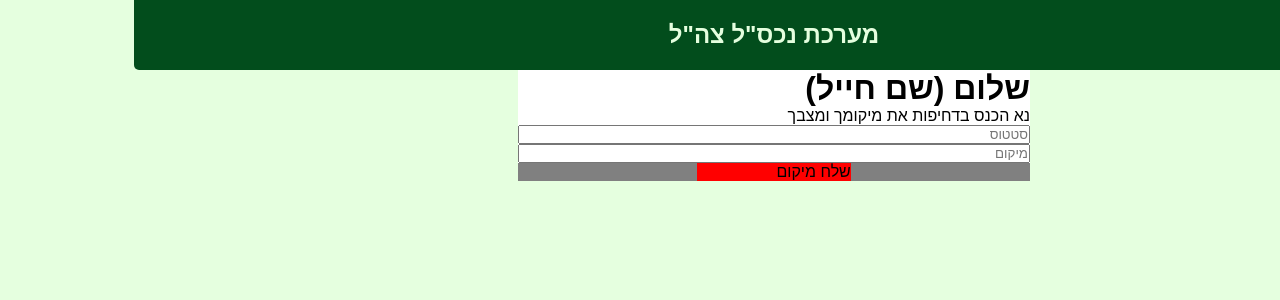
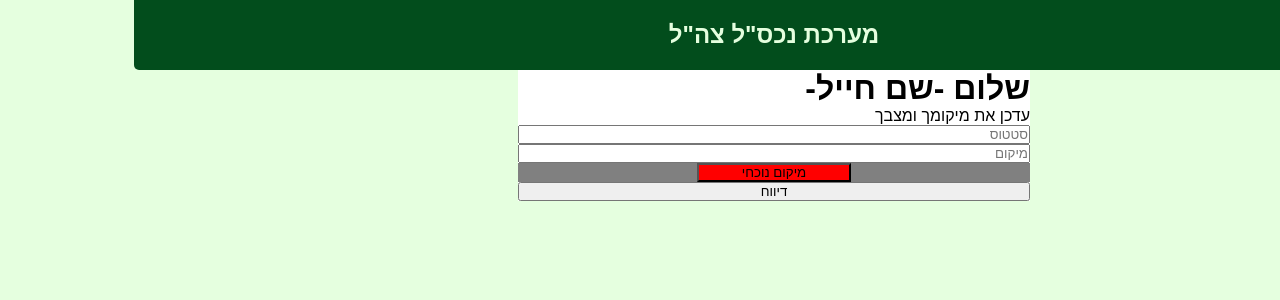
Before and after one commit to moti7846/nachsal-emergency, a React (Vite) app in the folder front/: page /report_soldier_place in a window 1280 px wide. Shown: the top 300 px of the page. Built offline with nearby package versions, Linux system fonts and the light colour scheme; no server answers.

Commit message:
report location

```diff
--- a/front/package.json
+++ b/front/package.json
@@ -10,6 +10,7 @@
     "preview": "vite preview"
   },
   "dependencies": {
+    "@googlemaps/js-api-loader": "^1.16.10",
     "dotenv": "^17.2.2",
     "react": "^19.1.1",
     "react-dom": "^19.1.1",
--- a/front/src/comp/report soldier place/ReportSoldierPlace.tsx
+++ b/front/src/comp/report soldier place/ReportSoldierPlace.tsx
@@ -1,64 +1,107 @@
+// ReportSoldierPlace.tsx
 import { useState } from "react";
+import { Loader } from "@googlemaps/js-api-loader";
 import "./reportSoldierPlace.css";
-// import { config } from "dotenv";
-// config()
 
-const API = import.meta.env.VITE_API_KEY
+const API = "AIzaSyAt8qf1gUfAzXPOvKASVGfDM8gWnDF74dc"; // מפתח גוגל בלבד
 
-
-type DataForm = {
-  status: string;
-  location: string;
-};
+type DataForm = { status: string; location: string };
 
 export default function ReportSoldierPlace() {
   const [dataForm, setDataForm] = useState<DataForm>({
     status: "",
     location: "",
   });
-  const getLocation = () => {
-    if ("geolocation" in navigator) {
-      navigator.geolocation.getCurrentPosition(
-        (position) => {
-          // כאן יש לך את הקואורדינטות
-          const lat = position.coords.latitude;
-          const lon = position.coords.longitude;
-          console.log(`Latitude: ${lat}, Longitude: ${lon}`);
-          console.log(API)
-        //   getAdders(
-        //     `https://maps.googleapis.com/maps/api/geocode/json?latlng=${lat},${lon}&key=${API}`
-        //     // `https://nominatim.openstreetmap.org/reverse?lat=${lat}&lon=${lon}&format=json`
-        //   );
-        },
-        (error) => {
-          console.error("שגיאה בקבלת מיקום:", error);
+  const [loading, setLoading] = useState(false);
+  const [errorMsg, setErrorMsg] = useState("");
+
+  // reverse geocoding באמצעות Maps JavaScript API
+  const geocodeLatLng = async (lat: number, lng: number) => {
+    const loader = new Loader({
+      apiKey: API,
+      libraries: [],
+      language: "he",
+      region: "IL",
+    });
+
+    const google = await loader.load();
+    const geocoder = new google.maps.Geocoder();
+
+    return new Promise<string>((resolve, reject) => {
+      geocoder.geocode(
+        { location: { lat, lng } },
+        (
+          results: Array<typeof google.maps.GeocoderResult> | null,
+          status: string
+        ) => {
+          if (status === "OK" && results?.[0]) {
+            resolve(results[0].formatted_address);
+          } else {
+            reject(status);
+          }
         }
       );
-    } else {
-      alert("הדפדפן לא תומך ב-Geolocation");
+    });
+  };
+
+  const getLocation = () => {
+    setErrorMsg("");
+    if (!("geolocation" in navigator)) {
+      setErrorMsg("הדפדפן לא תומך ב-Geolocation");
+      return;
     }
+    setLoading(true);
+
+    navigator.geolocation.getCurrentPosition(
+      async (pos) => {
+        try {
+          const { latitude, longitude } = pos.coords;
+          const addr = await geocodeLatLng(latitude, longitude);
+          setDataForm((prev) => ({
+            ...prev,
+            location: addr || "לא נמצאה כתובת",
+          }));
+        } catch (e: any) {
+          setErrorMsg("שגיאה מה-Geocoder: " + String(e));
+        } finally {
+          setLoading(false);
+        }
+      },
+      (err) => {
+        const map: Record<number, string> = {
+          1: "הרשאת מיקום נדחתה",
+          2: "המיקום לא זמין כרגע",
+          3: "תם הזמן לאיתור מיקום",
         };
-  // const getAdders = async (url: string) => {
-  //   const res = await (await fetch(url)).json();
-  //   console.log(res.display_name);
-  // };
+        setErrorMsg(map[err.code] || "שגיאה בקבלת מיקום");
+        setLoading(false);
+      },
+      { enableHighAccuracy: true, timeout: 10000, maximumAge: 30000 }
+    );
+  };
+
+  const handleSubmit = (e: React.FormEvent<HTMLFormElement>) => {
+    e.preventDefault();
+    //פונקציית api;
+  };
+
   return (
-    <>
     <div className="Report_soldier_place">
-        <div className="form-nachsal">
+      <form className="form-nachsal" onSubmit={handleSubmit}>
         <div className="tile">
-            <h1>שלום (שם חייל)</h1>
-            <p>נא הכנס בדחיפות את מיקומך ומצבך</p>
+          <h1>שלום -שם חייל-</h1>
+          <p>עדכן את מיקומך ומצבך</p>
         </div>
+
         <input
           className="status"
           type="text"
           placeholder="סטטוס"
           value={dataForm.status}
-            onChange={(e) =>
-              setDataForm({ ...dataForm, status: e.target.value })
-            }
+          onChange={(e) => setDataForm({ ...dataForm, status: e.target.value })}
+          required
         />
+
         <input
           className="input-local"
           type="text"
@@ -67,14 +110,26 @@ export default function ReportSoldierPlace() {
           onChange={(e) =>
             setDataForm({ ...dataForm, location: e.target.value })
           }
+          required
         />
+
         <div className="localtion">
-            <div className="btn-local" onClick={getLocation}>
-              שלח מיקום
+          <button
+            className="btn-local"
+            type="button"
+            onClick={getLocation}
+            disabled={loading}
+          >
+            {loading ? "מאתר מיקום..." : "מיקום נוכחי"}
+          </button>
         </div>
+
+        <button className="btn-report" type="submit">
+          דיווח
+        </button>
+
+        {errorMsg && <div className="error">{errorMsg}</div>}
+      </form>
     </div>
-        </div>
-      </div>
-    </>
   );
 }
```
Also changed, not shown: front/src/Pages/Home.tsx (added, +26 -0 lines), 1 other file (tests, documents, lock files or other folders). Lines whose indentation alone changed are shown as unchanged.
